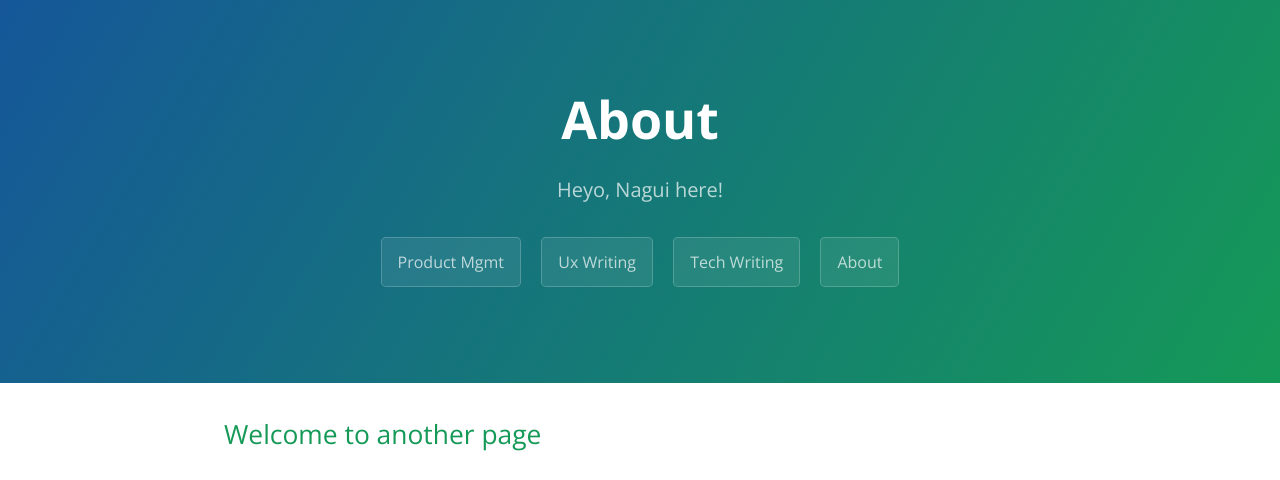
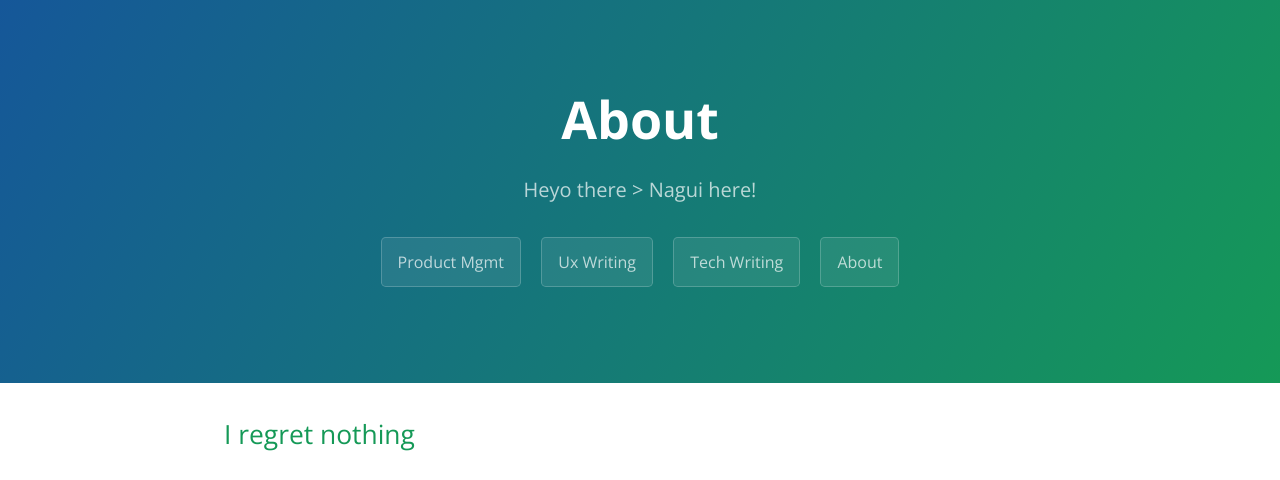
Before and after one commit to BigStepIdiomas/bigstepidiomas.github.io, a Jekyll site: the page built from about.md, in a window 1280 px wide. Shown: the top 480 px of the page. Built offline with Jekyll 4.4.1, drawn with Linux system fonts in a browser that asks for light colours.

```diff
--- a/about.md
+++ b/about.md
@@ -1,15 +1,15 @@
 ---
 layout: default
 title: About
-description: Heyo, Nagui here!
+description: Heyo there > Nagui here!
 ---
 
-## Welcome to another page
+## I regret nothing
 
 _yay_
 
 <div>
-<img src="https://images.unsplash.com/photo-1504691342899-4d92b50853e1?ixlib=rb-4.0.3&ixid=M3wxMjA3fDB8MHxwaG90by1wYWdlfHx8fGVufDB8fHx8fA%3D%3D&auto=format&fit=crop&w=1170&q=80" alt="Putting out fires with docs" width="300">
+<img src="https://images.unsplash.com/photo-1504691342899-4d92b50853e1?ixlib=rb-4.0.3&ixid=M3wxMjA3fDB8MHxwaG90by1wYWdlfHx8fGVufDB8fHx8fA%3D%3D&auto=format&fit=crop&w=1170&q=80" alt="Putting out fires with docs" width="100%">
 </div>
 
 
```
Also changed, not shown: productmgmt.md (+1 -1 lines), techwriting.md (+1 -1 lines).
